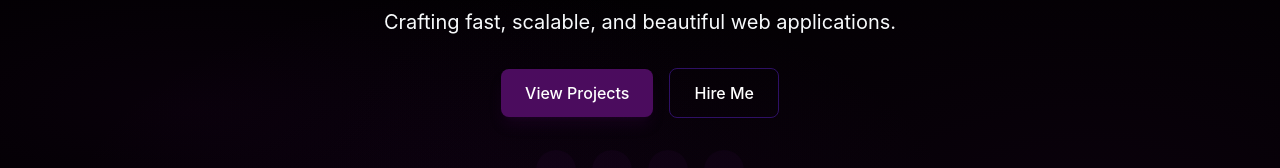
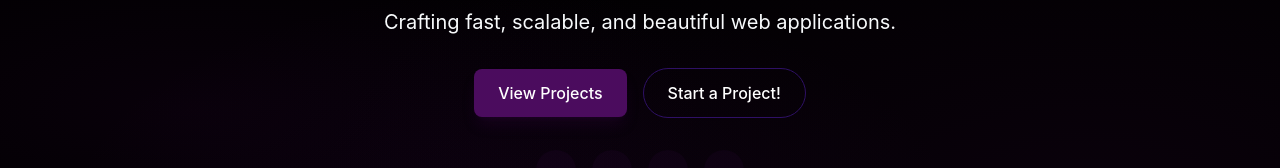
Before and after one commit to CodeWKnowledge/UdohKnowledge, a React (Vite) app: page / in a window 1280 px wide. Shown: the part 491-659 px from the top of the page. Built offline with nearby package versions, Linux system fonts and the light colour scheme; some icons are missing.

Commit message:
Updated Cta

```diff
--- a/src/components/Hero.jsx
+++ b/src/components/Hero.jsx
@@ -104,9 +104,9 @@ const Hero = () => {
                             </a>
                             <a
                                 href="#contact"
-                                className="px-6 py-3 border border-theme font-medium !rounded-button hover:border-primary hover:text-primary transition-all whitespace-nowrap"
+                                className="px-6 py-3 border border-theme font-medium !rounded-full hover:border-primary hover:text-primary transition-all whitespace-nowrap"
                             >
-                                Hire Me
+                                Start a Project!
                             </a>
                         </motion.div>
                         <motion.div
```
